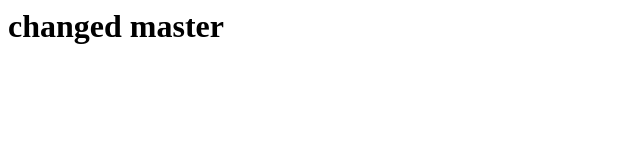
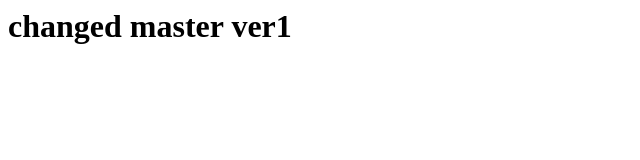
Before and after one commit to ho92/test, a plain HTML site: page master.html in a window 1280 px wide. Shown: the whole page, without its empty margins (0-640 px from the left). Drawn offline with Linux system fonts and the light colour scheme.

Commit message:
버전추가

```diff
--- a/master.html
+++ b/master.html
@@ -1,6 +1,6 @@
 <html>
 <head></head>
 <body>
-<h1>changed master</h1>
+<h1>changed master ver1</h1>
 </body>
 </html>
```
